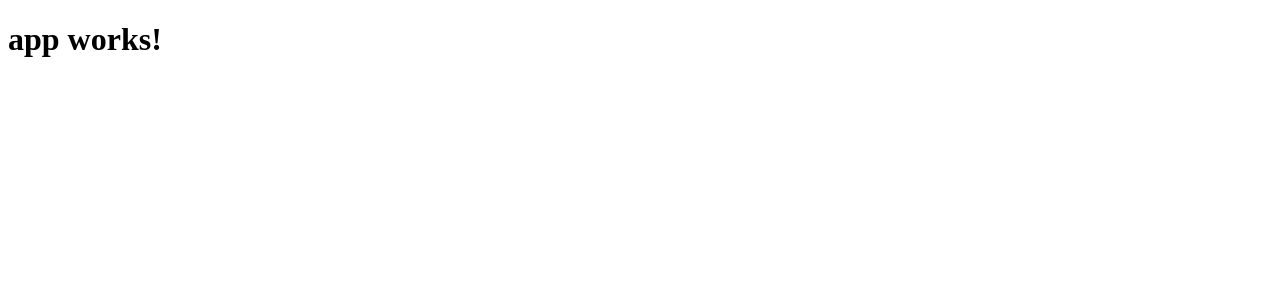
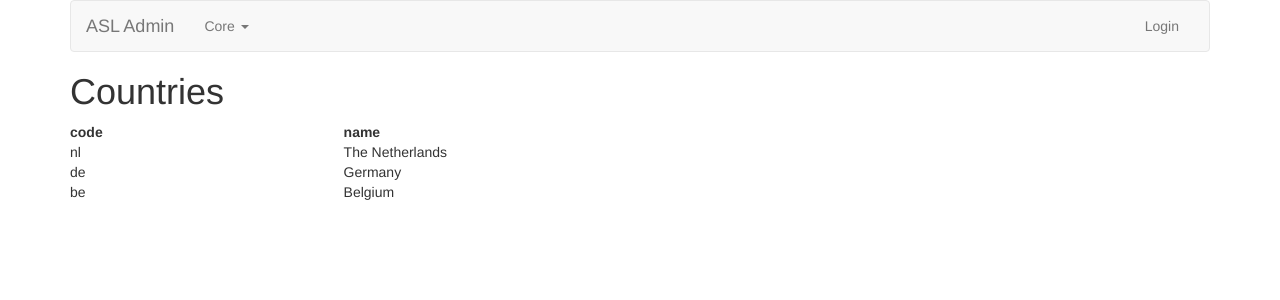
Before and after one commit to joostvunderink/asl-admin, an Angular app: page /countries in a window 1280 px wide. Shown: the top 300 px of the page. Built offline with nearby package versions, Linux system fonts and the light colour scheme.

Commit message:
Added routing and first concept of country component.

```diff
--- a/src/app/app.component.html
+++ b/src/app/app.component.html
@@ -1,3 +1,33 @@
-<h1>
-  {{title}}
-</h1>
+<nav class="navbar navbar-default">
+  <div class="container-fluid">
+    <!-- Brand and toggle get grouped for better mobile display -->
+    <div class="navbar-header">
+      <button type="button" class="navbar-toggle collapsed" data-toggle="collapse" data-target="#bs-example-navbar-collapse-1" aria-expanded="false">
+        <span class="sr-only">Toggle navigation</span>
+        <span class="icon-bar"></span>
+        <span class="icon-bar"></span>
+        <span class="icon-bar"></span>
+      </button>
+      <a class="navbar-brand" href="/">ASL Admin</a>
+    </div>
+
+    <!-- Collect the nav links, forms, and other content for toggling -->
+    <div class="collapse navbar-collapse" id="bs-example-navbar-collapse-1">
+      <ul class="nav navbar-nav">
+        <li class="dropdown">
+          <a href="#" class="dropdown-toggle" data-toggle="dropdown" role="button" aria-haspopup="true" aria-expanded="false">Core <span class="caret"></span></a>
+          <ul class="dropdown-menu">
+
+            <li><a routerLink="/countries" routerLinkActive="active">Countries</a></li>
+            <li><a routerLink="/sports" routerLinkActive="active">Sports</a></li>
+          </ul>
+        </li>
+      </ul>
+      <ul class="nav navbar-nav navbar-right">
+        <li><a href="#">Login</a></li>
+      </ul>
+    </div><!-- /.navbar-collapse -->
+  </div><!-- /.container-fluid -->
+</nav>
+
+<router-outlet></router-outlet>
--- a/src/app/app.component.ts
+++ b/src/app/app.component.ts
@@ -6,5 +6,5 @@ import { Component } from '@angular/core';
   styleUrls: ['./app.component.css']
 })
 export class AppComponent {
-  title = 'app works!';
+  title = 'ASL Admin';
 }
--- a/src/app/app.module.ts
+++ b/src/app/app.module.ts
@@ -2,17 +2,27 @@ import { BrowserModule } from '@angular/platform-browser';
 import { NgModule } from '@angular/core';
 import { FormsModule } from '@angular/forms';
 import { HttpModule } from '@angular/http';
+import { RouterModule, Routes } from '@angular/router';
 
-import { AppComponent } from './app.component';
+import { AppComponent }       from './app.component';
+import { CountryComponent }   from './core/country/country.component';
+import { DashboardComponent } from './dashboard/dashboard.component';
+
+const appRoutes: Routes = [
+  { path: 'countries', component: CountryComponent },
+  // { path: 'dashboard', component: DashboardComponent },
+];
 
 @NgModule({
   declarations: [
-    AppComponent
+    AppComponent,
+    CountryComponent,
   ],
   imports: [
     BrowserModule,
     FormsModule,
-    HttpModule
+    HttpModule,
+    RouterModule.forRoot(appRoutes),
   ],
   providers: [],
   bootstrap: [AppComponent]
--- /dev/null
+++ b/src/app/core/country/country.component.html
@@ -0,0 +1,15 @@
+<h1>Countries</h1>
+
+<div>
+    <table class="table table-striped">
+        <tr>
+            <th>code</th>
+            <th>name</th>
+        </tr>
+
+        <tr *ngFor="let country of countries">
+            <td>{{ country.code }}</td>
+            <td>{{ country.name }}</td>
+        </tr>
+    </table>
+</div>
--- /dev/null
+++ b/src/app/core/country/country.component.ts
@@ -0,0 +1,26 @@
+import { Component } from '@angular/core';
+
+interface ICountry {
+    name: string;
+    code: string;
+}
+
+@Component({
+    templateUrl: './country.component.html',
+})
+export class CountryComponent {
+    countries: ICountry[] = [
+        {
+            code: 'nl',
+            name: 'The Netherlands',
+        },
+        {
+            code: 'de',
+            name: 'Germany',
+        },
+        {
+            code: 'be',
+            name: 'Belgium',
+        },
+    ];
+}
--- a/src/index.html
+++ b/src/index.html
@@ -7,8 +7,13 @@
 
   <meta name="viewport" content="width=device-width, initial-scale=1">
   <link rel="icon" type="image/x-icon" href="favicon.ico">
+  <link rel="stylesheet" href="https://maxcdn.bootstrapcdn.com/bootstrap/3.3.7/css/bootstrap.min.css" integrity="sha384-BVYiiSIFeK1dGmJRAkycuHAHRg32OmUcww7on3RYdg4Va+PmSTsz/K68vbdEjh4u" crossorigin="anonymous">
+  <script src="https://code.jquery.com/jquery-3.2.1.min.js"></script>
+  <script src="https://maxcdn.bootstrapcdn.com/bootstrap/3.3.7/js/bootstrap.min.js" integrity="sha384-Tc5IQib027qvyjSMfHjOMaLkfuWVxZxUPnCJA7l2mCWNIpG9mGCD8wGNIcPD7Txa" crossorigin="anonymous"></script>
 </head>
 <body>
-  <app-root>Loading...</app-root>
+    <div class="container">
+        <app-root>Loading...</app-root>
+    </div>
 </body>
 </html>
```
